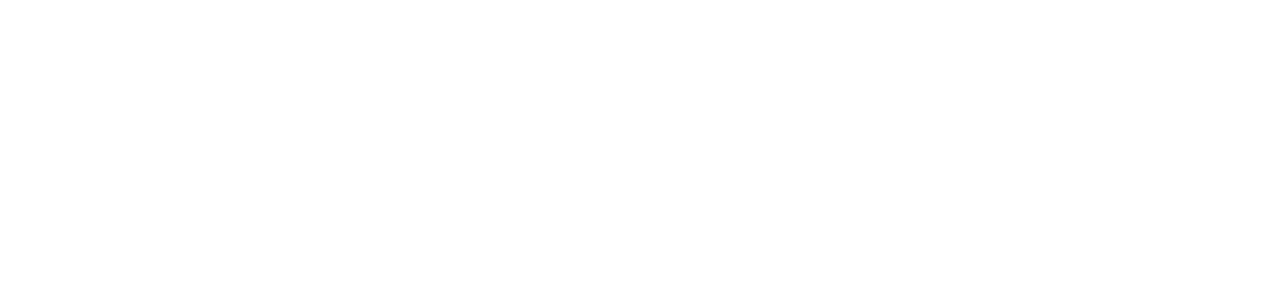
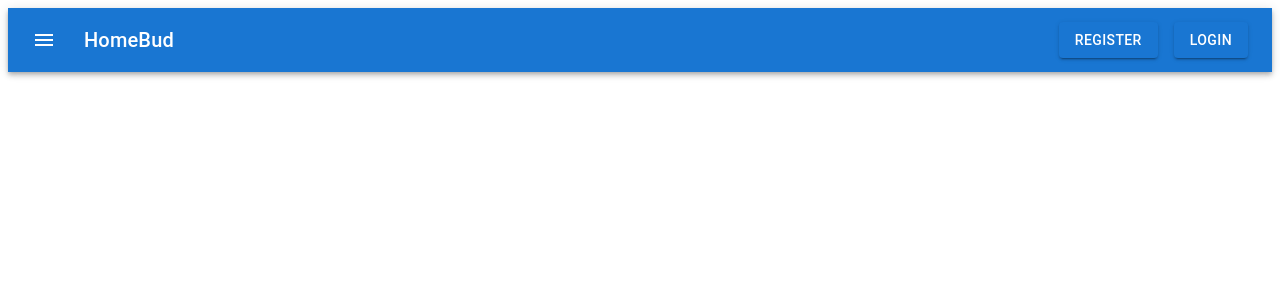
Before and after one commit to vmc9/HomeBud, a React (Create React App) app in the folder webapp/: page / in a window 1280 px wide. Shown: the top 300 px of the page. Built offline with nearby package versions, Linux system fonts and the light colour scheme.

Commit message:
header, login, register forms

```diff
--- a/webapp/package.json
+++ b/webapp/package.json
@@ -5,6 +5,7 @@
   "dependencies": {
     "@emotion/react": "^11.5.0",
     "@emotion/styled": "^11.3.0",
+    "@mui/icons-material": "^5.1.0",
     "@mui/material": "^5.0.6",
     "@testing-library/jest-dom": "^5.15.0",
     "@testing-library/react": "^11.2.7",
--- a/webapp/public/index.html
+++ b/webapp/public/index.html
@@ -3,6 +3,7 @@
   <head>
     <meta charset="utf-8" />
     <link rel="icon" href="%PUBLIC_URL%/favicon.ico" />
+    <link rel="stylesheet" href="https://fonts.googleapis.com/icon?family=Material+Icons />
     <meta name="viewport" content="width=device-width, initial-scale=1" />
     <meta name="theme-color" content="#000000" />
     <meta
--- a/webapp/src/App.js
+++ b/webapp/src/App.js
@@ -1,8 +1,10 @@
+import Header from './components/UI/Header'
+
 function App() {
   return (
-    <div className="App">
-
-    </div>
+    <>
+      <Header />
+    </>
   );
 }
 
--- /dev/null
+++ b/webapp/src/components/UI/Accounts/Login.js
@@ -0,0 +1,52 @@
+import * as React from 'react';
+import Box from '@mui/material/Box';
+import Button from '@mui/material/Button';
+import Modal from '@mui/material/Modal';
+import Stack from '@mui/material/Stack'
+import LoginForm from './LoginForm'
+import RegisterForm from './RegisterForm'
+
+const style = {
+  position: 'absolute',
+  top: '50%',
+  left: '50%',
+  transform: 'translate(-50%, -50%)',
+  width: 400,
+  bgcolor: 'background.paper',
+  border: '2px solid #000',
+  boxShadow: 24,
+  p: 4,
+};
+
+export default function BasicModal(props) {
+  const [open, setOpen] = React.useState(false);
+  const [action, setAction] = React.useState('')
+  const handleLoginOpen = () => {
+    setOpen(true);
+    setAction('login');
+  }
+  const handleRegisterOpen = () => {
+    setOpen(true);
+    setAction('register');
+  }
+  const handleClose = () => setOpen(false);
+
+  return (
+    <>
+      <Stack direction="row" spacing={2}>
+        <Button variant="contained" onClick={handleRegisterOpen}>Register</Button>
+        <Button variant="contained" onClick={handleLoginOpen}>Login</Button>
+      </Stack>
+      <Modal
+        open={open}
+        onClose={handleClose}
+      >
+        <Box sx={style}>
+          {action === 'login'
+            ? <LoginForm/>
+            : <RegisterForm/>}
+        </Box>
+      </Modal>
+    </>
+  );
+}
--- /dev/null
+++ b/webapp/src/components/UI/Accounts/LoginForm.js
@@ -0,0 +1,33 @@
+import * as React from 'react';
+import Box from '@mui/material/Box';
+import TextField from '@mui/material/TextField';
+import Button from '@mui/material/Button'
+
+export default function FormPropsTextFields() {
+  return (
+    <Box
+      component="form"
+      sx={{
+        '& .MuiTextField-root': { m: 1, width: '25ch' },
+      }}
+      noValidate
+      autoComplete="off"
+    >
+      <div>
+        <TextField
+          id="outlined-username"
+          label="Username"
+          defaultValue="Username"
+        />
+        <TextField
+          id="outlined-password-input"
+          label="Password"
+          type="password"
+          autoComplete="current-password"
+        />
+      </div>
+      <Button>Login</Button>
+      <Button>Reset Password</Button>
+    </Box>
+  );
+}
--- /dev/null
+++ b/webapp/src/components/UI/Accounts/RegisterForm.js
@@ -0,0 +1,32 @@
+import * as React from 'react';
+import Box from '@mui/material/Box';
+import TextField from '@mui/material/TextField';
+import Button from '@mui/material/Button'
+
+export default function FormPropsTextFields() {
+  return (
+    <Box
+      component="form"
+      sx={{
+        '& .MuiTextField-root': { m: 1, width: '25ch' },
+      }}
+      noValidate
+      autoComplete="off"
+    >
+      <div>
+        <TextField
+          id="outlined-username"
+          label="Username"
+          defaultValue="Username"
+        />
+        <TextField
+          id="outlined-password-input"
+          label="Password"
+          type="password"
+          autoComplete="current-password"
+        />
+      </div>
+      <Button>Register</Button>
+    </Box>
+  );
+}
--- /dev/null
+++ b/webapp/src/components/UI/Header.js
@@ -0,0 +1,32 @@
+import * as React from 'react';
+import AppBar from '@mui/material/AppBar';
+import Box from '@mui/material/Box';
+import Toolbar from '@mui/material/Toolbar';
+import Typography from '@mui/material/Typography';
+import IconButton from '@mui/material/IconButton';
+import MenuIcon from '@mui/icons-material/Menu';
+import Login from './Accounts/Login'
+
+export default function ButtonAppBar() {
+    return (
+        <Box sx={{ flexGrow: 1 }}>
+          <AppBar position="static">
+            <Toolbar>
+              <IconButton
+                size="large"
+                edge="start"
+                color="inherit"
+                aria-label="menu"
+                sx={{ mr: 2 }}
+              >
+                <MenuIcon />
+              </IconButton>
+              <Typography variant="h6" component="div" sx={{ flexGrow: 1 }}>
+                HomeBud
+              </Typography>
+              <Login />
+            </Toolbar>
+          </AppBar>
+        </Box>
+      );
+}
```
Also changed, not shown: 1 other file (tests, documents, lock files or other folders).
